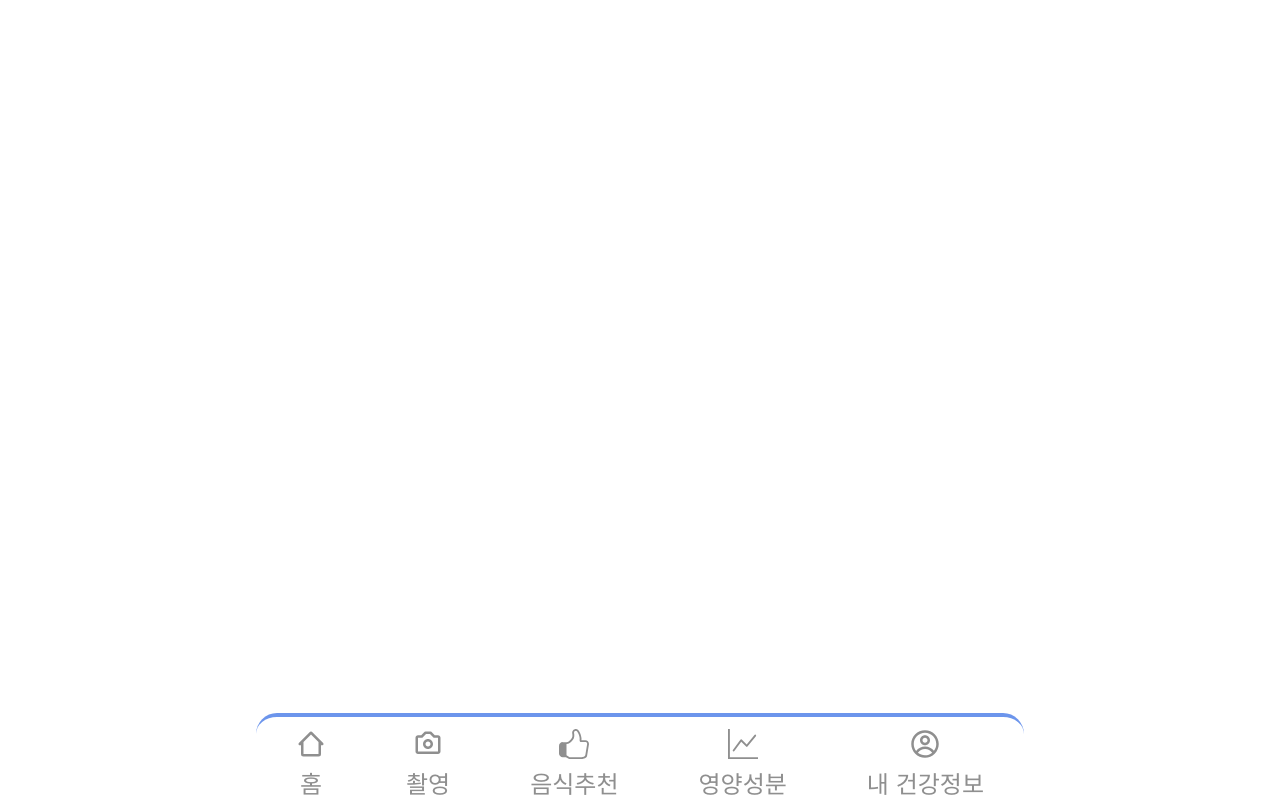
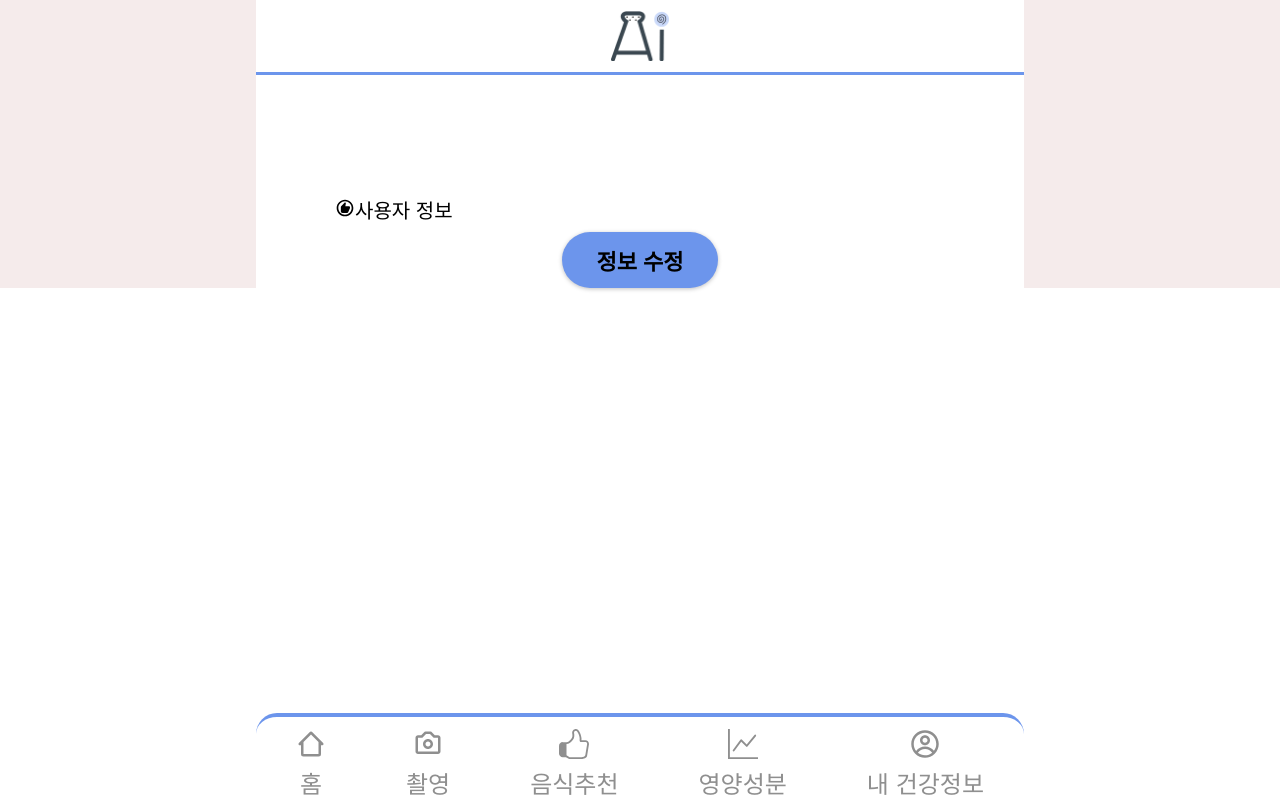
Before and after one commit to Capstone-AIjjadang/FE, a React (Create React App) app in the folder fe/: page /Graph in a window 1280 px wide. Built offline with nearby package versions, Linux system fonts and the light colour scheme.

Commit message:
[feat] 영양성분 그래프 페이지 추가
01. Graph.js 파일 생성

<그래프 관련 라이브러리>
npm install react-chartjs-2 chart.js

```diff
--- a/fe/package.json
+++ b/fe/package.json
@@ -9,7 +9,9 @@
     "@testing-library/jest-dom": "^5.17.0",
     "@testing-library/react": "^13.4.0",
     "@testing-library/user-event": "^13.5.0",
+    "chart.js": "^4.4.0",
     "react": "^18.2.0",
+    "react-chartjs-2": "^5.2.0",
     "react-dom": "^18.2.0",
     "react-icons": "^4.11.0",
     "react-router-dom": "^6.18.0",
--- a/fe/src/App.js
+++ b/fe/src/App.js
@@ -4,6 +4,7 @@ import { Routes, Route, useLocation } from 'react-router-dom';
 import FoodRecommend from './components/FoodRecommend';
 import Main from './components/Main';
 import My from './components/My';
+import Graph from './components/Graph';
 import CameraAnalysis from './components/CameraAnalysis';
 import './App.css';
 
@@ -18,6 +19,7 @@ function App() {
         <Route path="/camera" element={<Camera />} />
         <Route path="/recommend" element={<FoodRecommend />} />
         <Route path="/camera/analysis" element={<CameraAnalysis />} />
+        <Route path="/Graph" element={<Graph />} />
         <Route path="/My" element={<My />} />
       </Routes>
       {/* <Navigator /> */}
--- /dev/null
+++ b/fe/src/components/Graph.js
@@ -0,0 +1,54 @@
+import React, { useState } from 'react';
+import Navigator from './Navigator';
+import style from '../css/My.module.css';
+import { MdOutlineAlarmOn, MdOutlineRecommend } from "react-icons/md";
+import { CircularProgress, CircularProgressWithLabel } from '@mui/material';
+import { Line } from 'react-chartjs-2';
+
+const Graph = () => {
+
+    const data = {
+        labels: ['월', '화', '수', '목', '금', '토', '일'],
+        datasets: [
+          {
+            label: '데이터',
+            data: [500, 300, 700, 200, 600, 800, 400],
+            fill: false,
+            borderColor: 'rgb(75, 192, 192)',
+            tension: 0.1,
+          },
+        ],
+      };
+
+      const options = {
+        scales: {
+          y: {
+            beginAtZero: true,
+            max: 1000,
+          },
+        },
+      };
+
+      const handleEditClick = () => {
+        // 여기에 정보 수정 모달 또는 다른 수정 방법을 구현할 수 있습니다.
+        alert('Edit button clicked!');
+      };
+
+    return (
+        <div className={style.container}>
+            <div className={style.header}>
+                <img src={"/imgs/Logo.png"} height="50px" />
+            </div>
+
+            <div className={style.title}><MdOutlineRecommend />사용자 정보</div>
+
+            <div className={style.center_container}>
+                <button onClick={handleEditClick} className={style.edit_profile}>
+                    정보 수정
+                </button>
+            </div>
+        </div>
+    );
+};
+
+export default Graph;
```
Also changed, not shown: fe/src/css/Camera.css (line endings or trailing spaces), 1 other file (tests, documents, lock files or other folders).
